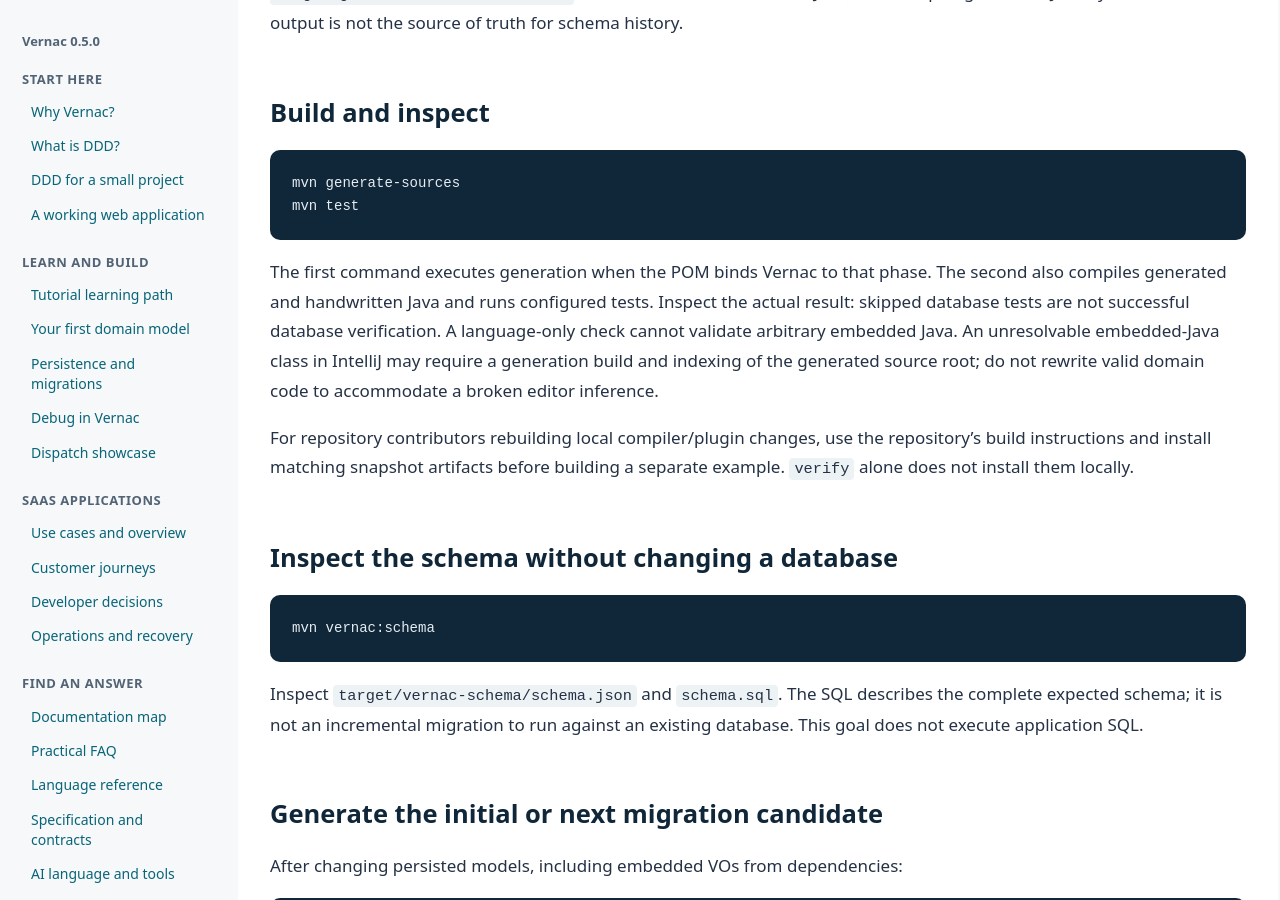
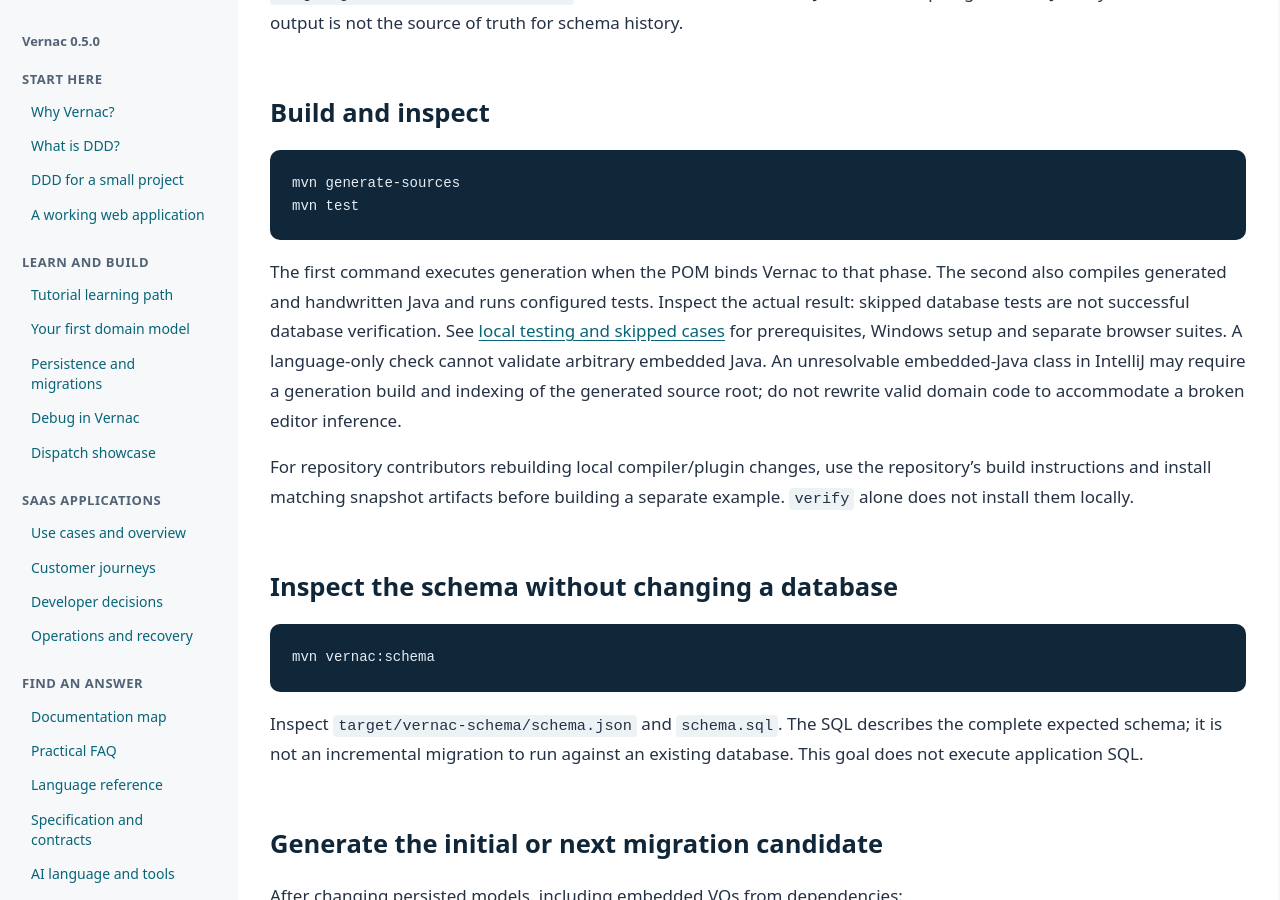
Before and after one commit to DannyReinhold/vernac, a Jekyll site: the page built from docs/ai-tools-reference.md, in a window 1280 px wide and 900 px high, scrolled down 1242 px. Built offline with Jekyll 4.4.1, drawn with Linux system fonts in a browser that asks for light colours; our own code applies the rules of GitHub Pages for plain Markdown files.

Commit message:
Fix aged upgrade sessions and CRLF documentation examples; explain skipped database tests

```diff
--- a/docs/ai-tools-reference.md
+++ b/docs/ai-tools-reference.md
@@ -61,7 +61,9 @@ mvn test
 The first command executes generation when the POM binds Vernac to that phase.
 The second also compiles generated and handwritten Java and runs configured tests.
 Inspect the actual result: skipped database tests are not successful database
-verification. A language-only check cannot validate arbitrary embedded Java.
+verification. See [local testing and skipped cases](development/local-testing.md)
+for prerequisites, Windows setup and separate browser suites.
+A language-only check cannot validate arbitrary embedded Java.
 An unresolvable embedded-Java class in IntelliJ may require a generation build
 and indexing of the generated source root; do not rewrite valid domain code to
 accommodate a broken editor inference.
```
